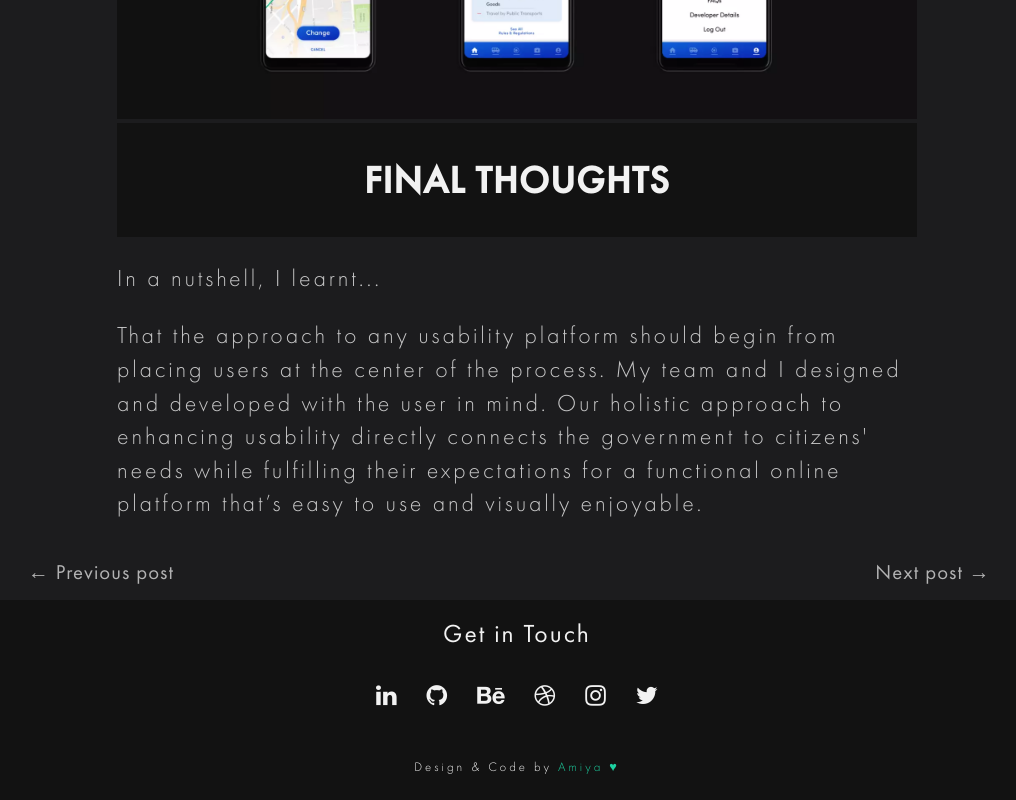
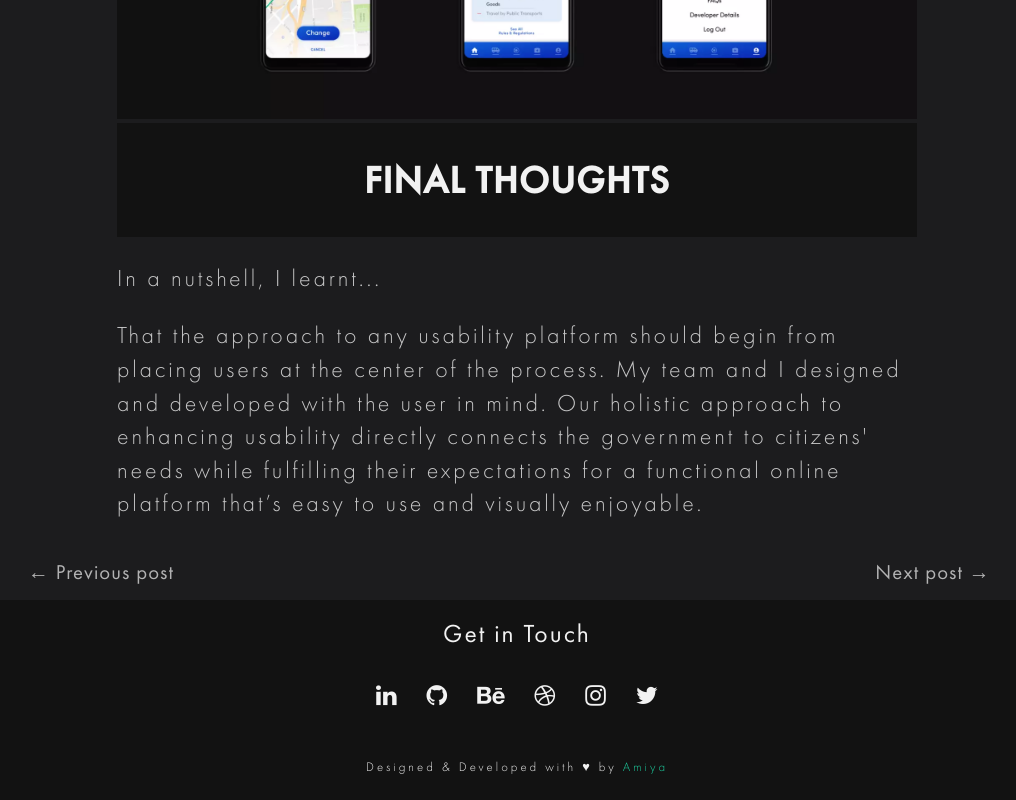
Before and after one commit to amiya12345/Portfolio-2.0, a website: page casestudy2.html in a window 1280 px wide. Shown: the part 11047-11847 px from the top of the page, without its empty margins (123-1139 px from the left). Drawn offline with Linux system fonts and the light colour scheme; animation ran at ten frames a second.

Commit message:
uploaded love

```diff
--- a/casestudy2.html
+++ b/casestudy2.html
@@ -278,7 +278,7 @@ should begin from placing users at the center of the process. My team and I desi
 
      </div>
      <div class="author">
-      <span>Design & Code by <a href="index.html" style="color:#1DD1A1;text-decoration: none;">Amiya &#9829;</a> </span>
+      <span>Designed & Developed with &#9829; by <a href="index.html" style="color:#1DD1A1;text-decoration: none;">Amiya</a> </span>
 
      </div>
  </div>
```
Also changed, not shown: casestudy.html (+1 -1 lines), index.html (+1 -1 lines).
